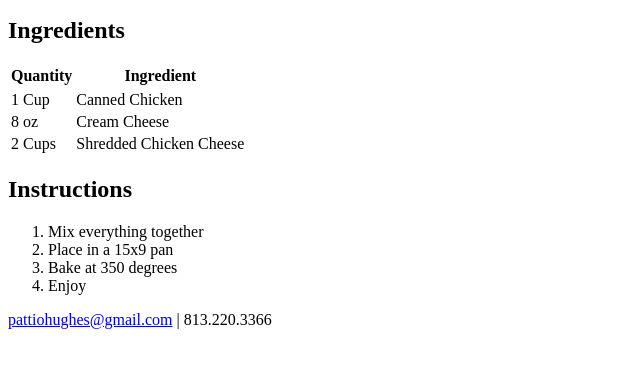
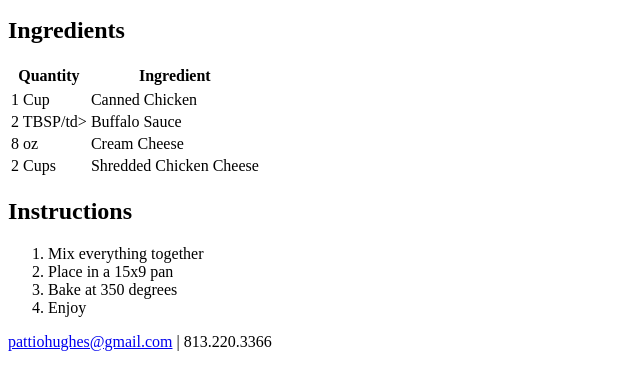
Before and after one commit to freewombat/recipes, a plain HTML site: page Index.html in a window 1280 px wide. Shown: the part 101-490 px from the top of the page, without its empty margins (0-640 px from the left). Drawn offline with Linux system fonts and the light colour scheme.

Commit message:
Added lost row to table

```diff
--- a/Index.html
+++ b/Index.html
@@ -14,6 +14,10 @@
 <tr>
 <td>1 Cup</td>
 <td>Canned Chicken</td>
+</tr>
+<tr>
+<td>2 TBSP/td>
+<td>Buffalo Sauce</td>
 </tr>
 <tr>
 <td>8 oz</td>
```
